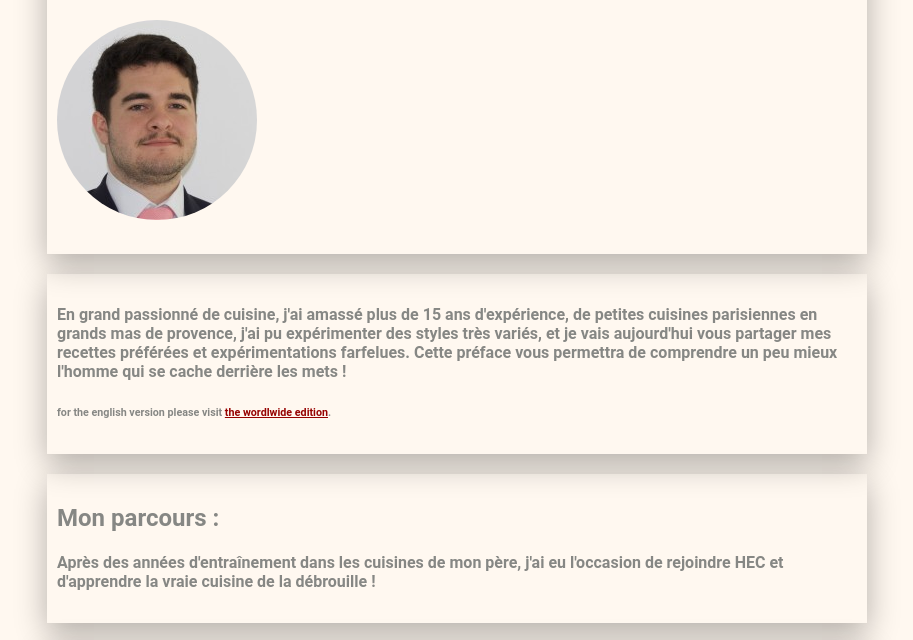
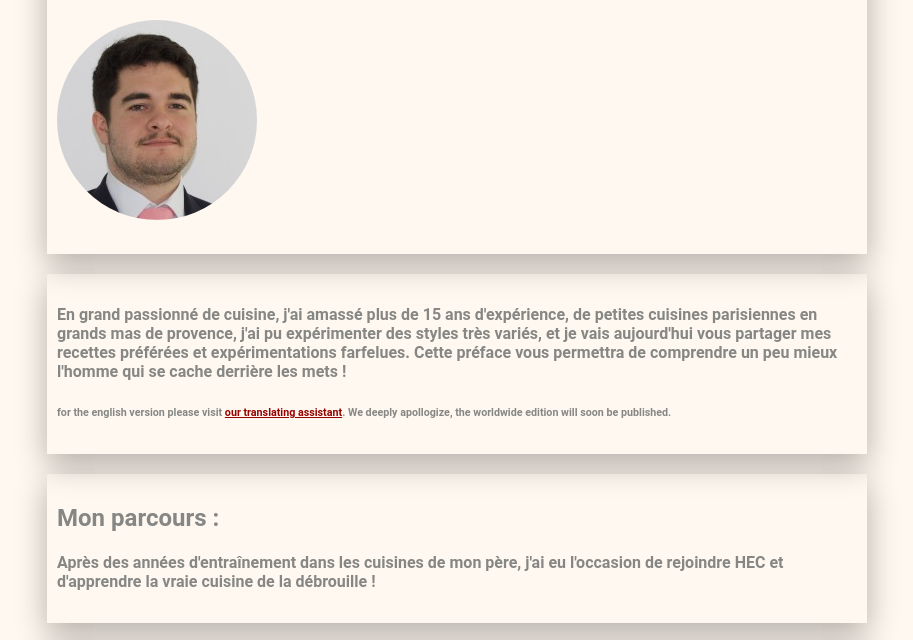
Before and after one commit to morelcharlesjdr-sudo/my-profile, a plain HTML site: page index.html in a window 1280 px wide. Shown: the part 111-751 px from the top of the page, without its empty margins (183-1096 px from the left). Drawn offline with Linux system fonts and the light colour scheme.

Commit message:
Update index.html

```diff
--- a/index.html
+++ b/index.html
@@ -15,7 +15,7 @@
 				<div class=marge>
 					<h4 id="intro">En grand passionné de cuisine, j'ai amassé plus de 15 ans d'expérience, de petites cuisines parisiennes en grands mas de provence, j'ai pu expérimenter des styles très variés, et je vais aujourd'hui vous partager mes recettes préférées et expérimentations farfelues. Cette préface vous permettra de comprendre un peu mieux l'homme qui se cache derrière les mets !</h4>
 					<h6>for the english version please visit
-						<a href="file:///C:/Users/charl/Desktop/html/my-profile/index_en.html" class=text-deepred>the wordlwide edition<a>.
+						<a href="https://translate.google.fr/?hl=fr" class=text-deepred> our translating assistant<a>. We deeply apollogize, the worldwide edition will soon be published.
 				</div>
 				<div class=marge>
 					<p class="suite"><h2>Mon parcours :</h2>
```
